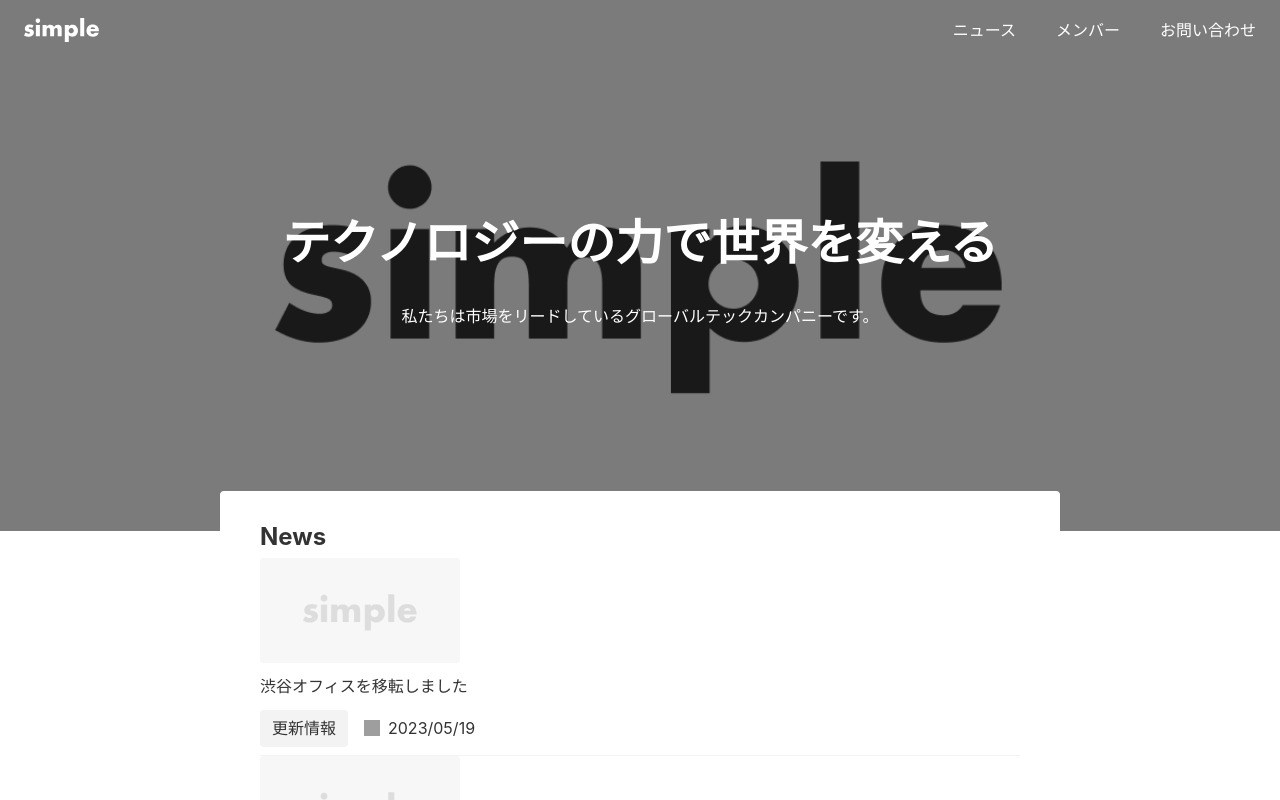
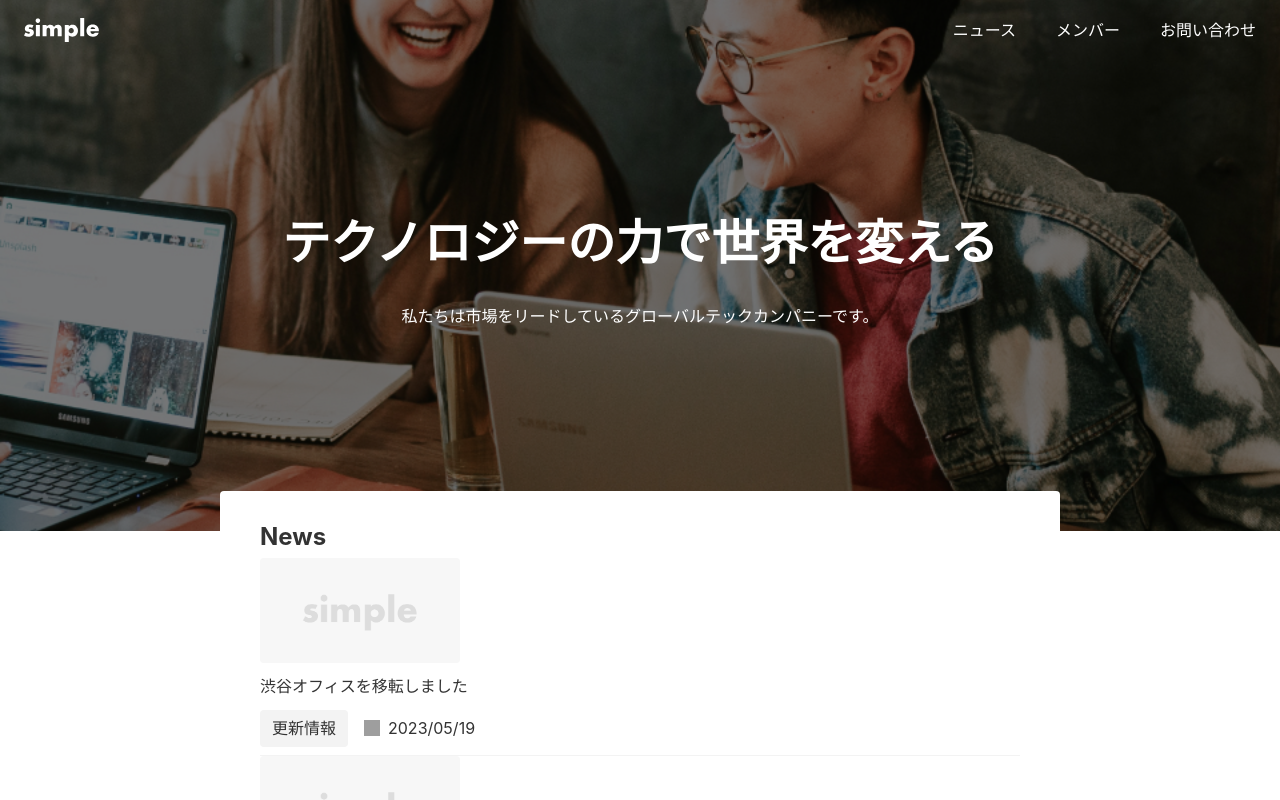
Before and after one commit to 0uga/react-next-portfolio, a Next.js app: page / in a window 1280 px wide. Shown: the top 800 px of the page. Built offline with nearby package versions, Linux system fonts and the light colour scheme; grey boxes are pictures that could not be loaded.

Commit message:
background change

```diff
--- a/app/page.tsx
+++ b/app/page.tsx
@@ -57,7 +57,7 @@ export default function Home() {
         </div>
         <Image
           className={styles.bgimg}
-          src="/ogp.png"
+          src="/img-hiring.jpg"
           alt=""
           width={4000}
           height={1200}
```
